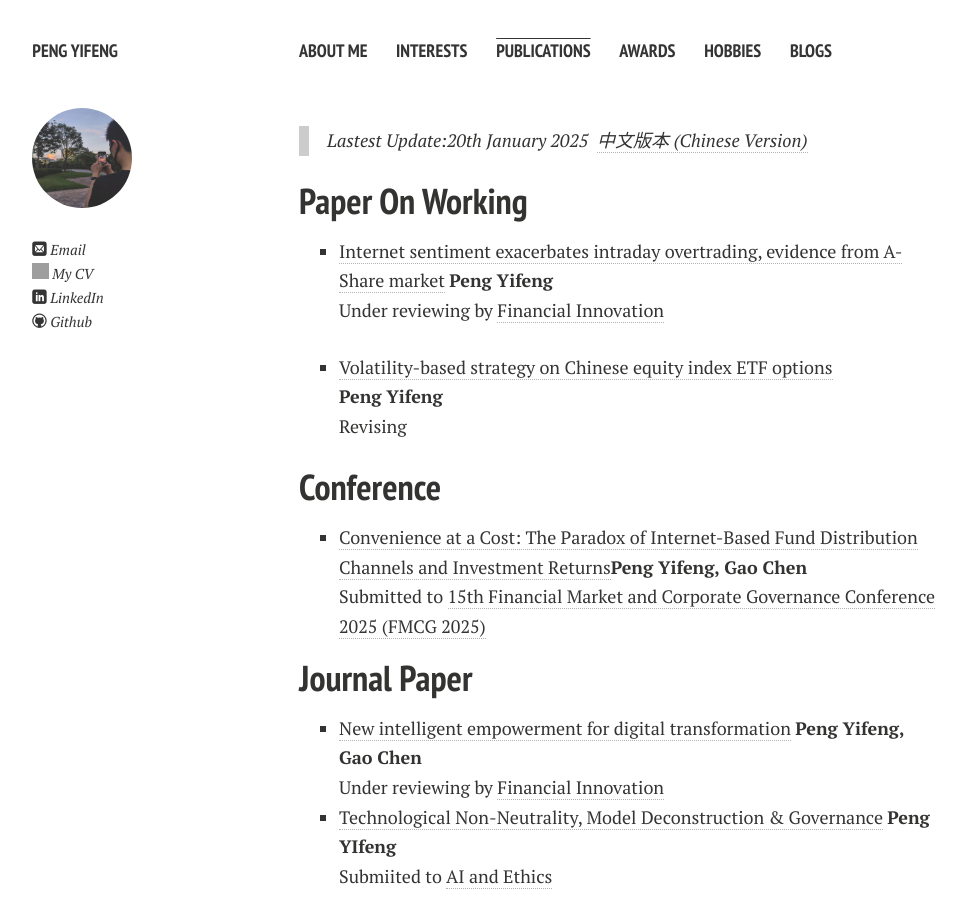
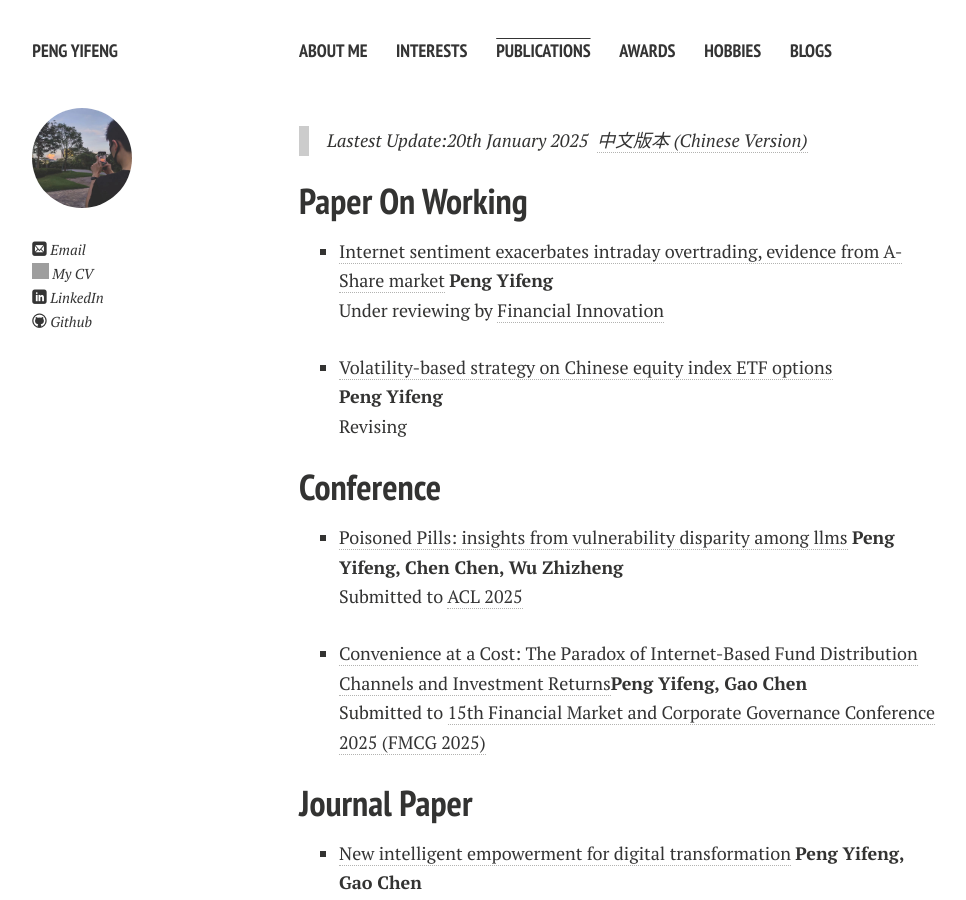
Before and after one commit to HeliumPeng/HeliumPeng.github.io, a Jekyll site: the page built from publications.md, in a window 1280 px wide and 900 px high. Shown: the whole window, without its empty margins (21-987 px from the left). Built offline with Jekyll 4.4.1, drawn with Linux system fonts in a browser that asks for light colours; nearby versions of some CDN libraries; comment, search, counter and statistics services are not loaded; a style sheet for code colours, icons or effects is not loaded; grey boxes are pictures that could not be loaded.

Commit message:
update publications

```diff
--- a/publications.md
+++ b/publications.md
@@ -8,14 +8,17 @@ title: Publications
 
 ## Paper On Working
 
-- [Internet sentiment exacerbates intraday overtrading, evidence from A-Share market](https://arxiv.org/abs/2404.12001)
+- [Internet sentiment exacerbates intraday overtrading, evidence from A-Share market](https://papers.ssrn.com/sol3/papers.cfm?abstract_id=4943033)
  **Peng Yifeng**<br>Under reviewing by [Financial Innovation](https://jfin-swufe.springeropen.com/)<br>
 
 - [Volatility-based strategy on Chinese equity index ETF options](https://arxiv.org/abs/2403.00474)<br>**Peng Yifeng**<br>Revising
 
 ## Conference
 
-- [Convenience at a Cost: The Paradox of Internet-Based Fund Distribution Channels and Investment Returns](https://papers.ssrn.com/sol3/papers.cfm?abstract_id=5091895)**Peng Yifeng,** **Gao Chen**<br>Submitted to [15th Financial Market and Corporate Governance Conference 2025 (FMCG 2025)](https://ibschool-en.hnu.edu.cn/Financial_Markets_and_Corporate_Governance_Co/m_Financial_Markets_and_Corporate_Governance_Co.htm)
+- [Poisoned Pills: insights from vulnerability disparity among llms](https://heliumpeng.github.io/mypaper/2025/Poison_Pills_Preprints.pdf)
+  **Peng Yifeng, Chen Chen, Wu Zhizheng**<br>Submitted to [ACL 2025](https://2025.aclweb.org/)
+
+- [Convenience at a Cost: The Paradox of Internet-Based Fund Distribution Channels and Investment Returns](https://papers.ssrn.com/sol3/papers.cfm?abstract_id=5150315)**Peng Yifeng,** **Gao Chen**<br>Submitted to [15th Financial Market and Corporate Governance Conference 2025 (FMCG 2025)](https://ibschool-en.hnu.edu.cn/Financial_Markets_and_Corporate_Governance_Co/m_Financial_Markets_and_Corporate_Governance_Co.htm)
 
 ## Journal Paper
 
```
Also changed, not shown: index.md (+2 -2 lines).
